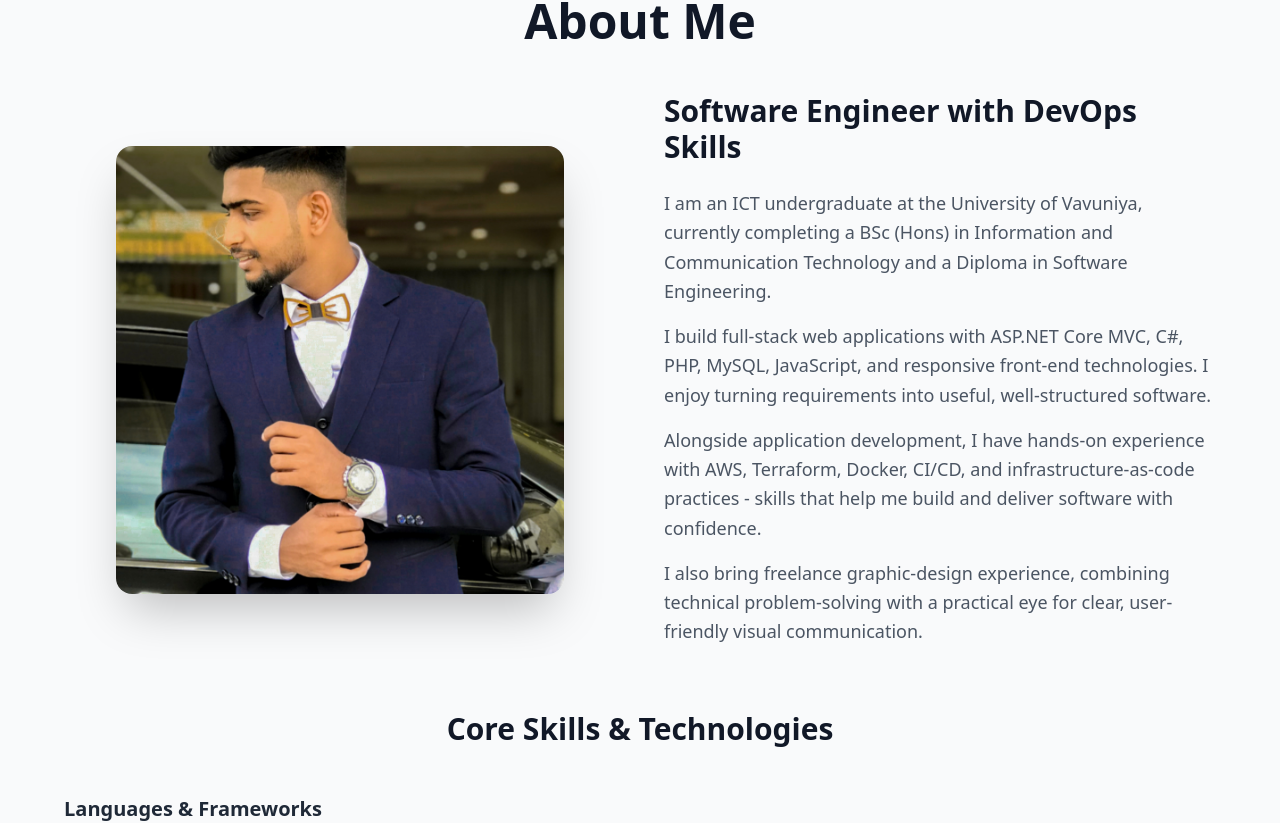
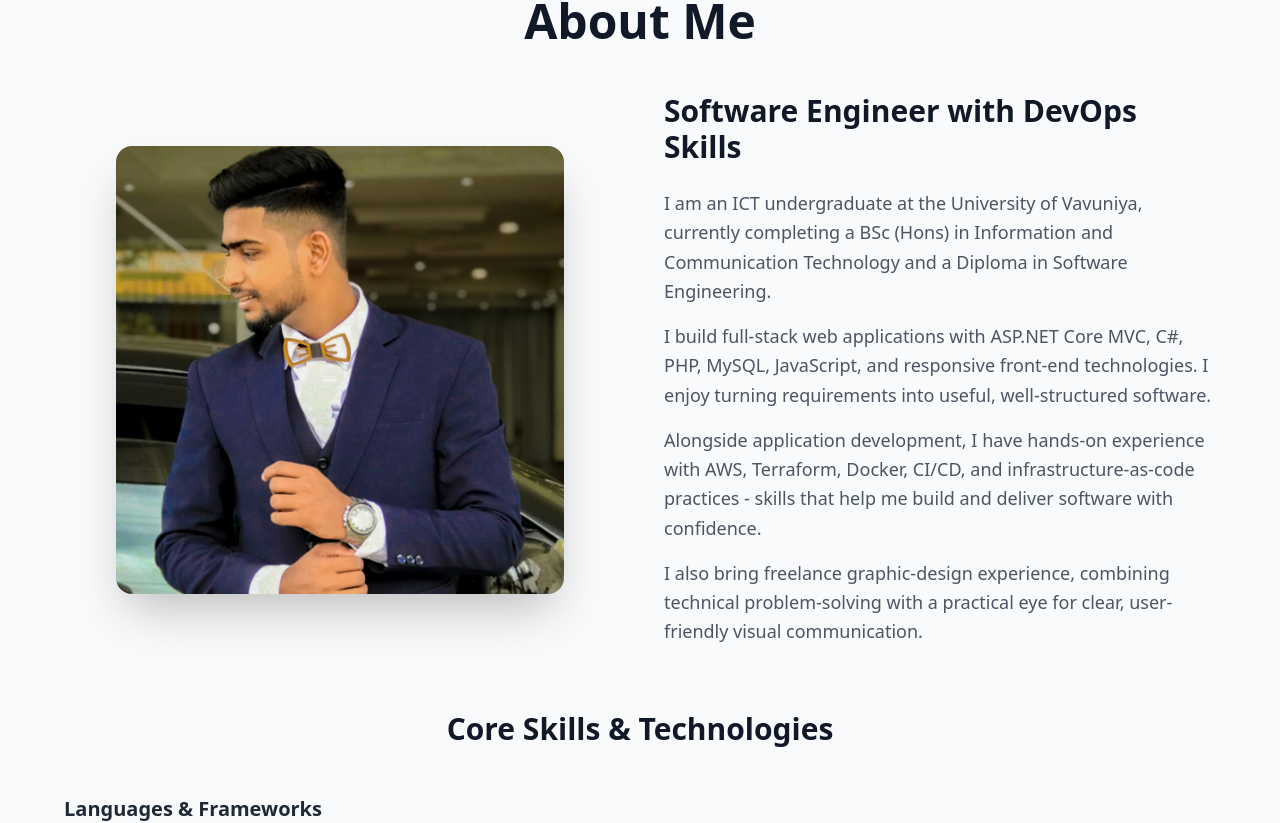
Before and after one commit to Mohamedbashry/my-portfolio, a React (Vite) app: page /about in a window 1280 px wide. Shown: the part 883-1706 px from the top of the page. Built offline with nearby package versions, Linux system fonts and the light colour scheme.

Commit message:
updated image

```diff
--- a/src/data/portfolio.ts
+++ b/src/data/portfolio.ts
@@ -75,7 +75,7 @@ export const projects: Project[] = [
     techStack: ['ASP.NET Core MVC', 'C#', 'Entity Framework Core', 'MySQL', 'Bootstrap', 'JavaScript'],
     role: 'Full-Stack Developer',
     links: [],
-    image: 'public/Bashryimg.jpg',
+    image: '',
   },
   {
     id: 'alumni-management',
--- a/src/pages/AboutSinglePage.tsx
+++ b/src/pages/AboutSinglePage.tsx
@@ -65,7 +65,7 @@ const AboutSinglePage = () => {
               <img
                 src="/Bashryimg.jpg"
                 alt="Mohamed Bashry"
-                className="w-full h-full object-cover"
+                className="w-full h-full object-cover object-[50%_25%]"
               />
             </div>
           </motion.div>
```
